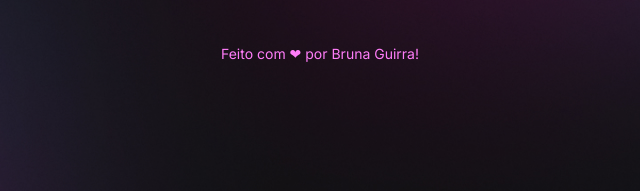
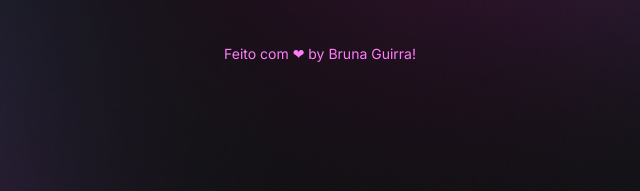
Before and after one commit to brunaguirra/social-tree, a plain HTML site: page index.html in a window 1280 px wide. Shown: the part 584-775 px from the top of the page, 320-960 px from the left. Drawn offline with nearby package versions, Linux system fonts and the light colour scheme.

```diff
--- a/index.html
+++ b/index.html
@@ -48,7 +48,7 @@
 
       </div>
       <footer>
-        Feito com ❤ por Bruna Guirra!
+        Feito com ❤ by Bruna Guirra!
       </footer>
     </div>
 
```
Also changed, not shown: readme/dark.png (added), readme/light.png (added), 1 other file.
